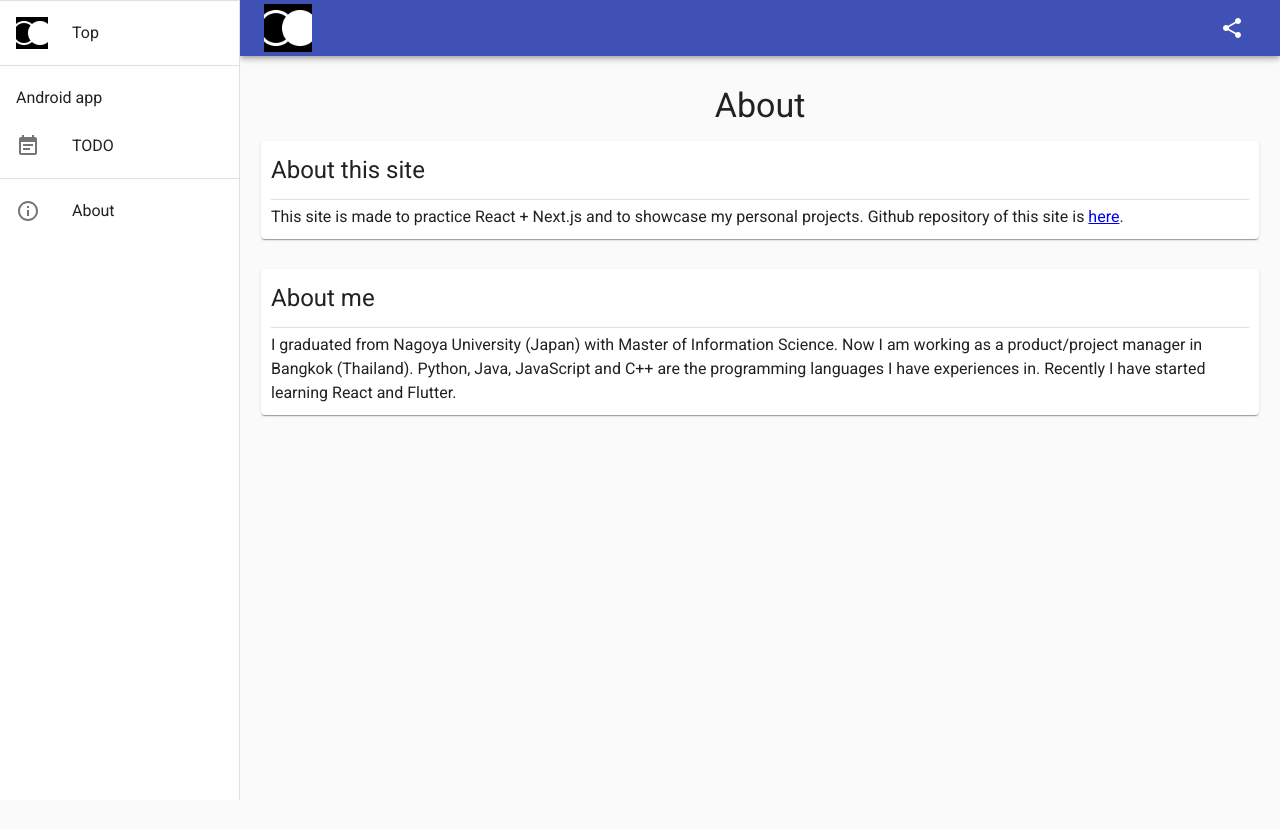
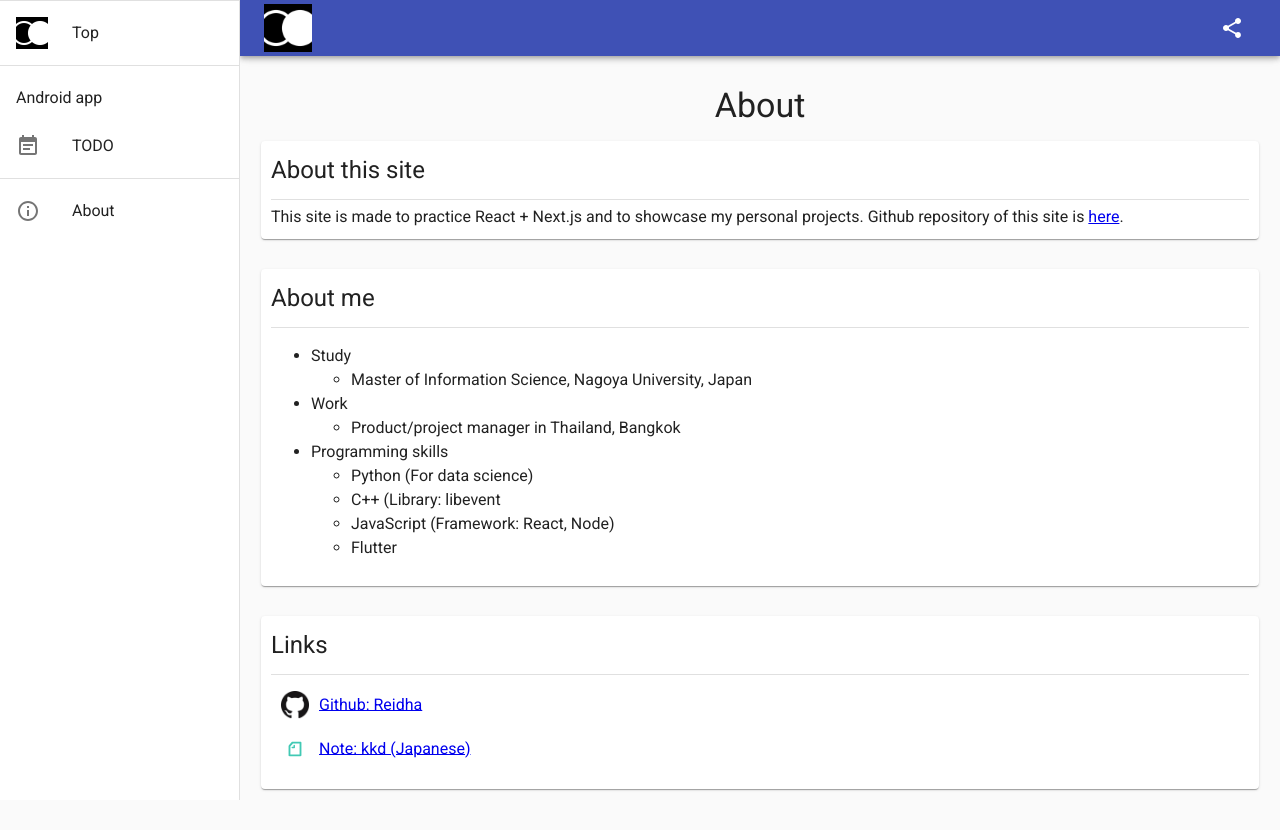
Before and after one commit to reidha/next_site, a Next.js app: page /about in a window 1280 px wide. Shown: the top 830 px of the page. Before the commit the page ends 800 px from the top, so only its background shows below. Built offline with nearby package versions, Linux system fonts and the light colour scheme.

Commit message:
complete about page

```diff
--- a/pages/about.js
+++ b/pages/about.js
@@ -1,5 +1,5 @@
 import Layout from '../components/Layout';
-import { urlGithubReidha, urlGithubNextSite } from '../utils/constant';
+import { urlGithubReidha, urlGithubNextSite, urlNoteKkd } from '../utils/constant';
 
 import { Paper, Typography, Divider } from '@material-ui/core';
 import { makeStyles, createStyles, useTheme } from '@material-ui/core/styles';
@@ -15,6 +15,10 @@ const useStyles = makeStyles(theme =>
         },
         divider: {
             margin: '5px 0px 5px 0px'
+        },
+        logoLink: {
+            verticalAlign: 'middle',
+            marginLeft: '10px'
         }
     })
 );
@@ -29,7 +33,7 @@ export default function About(props) {
             <Paper className={classes.paperContainer}>
                 <Typography variant="h5">About this site</Typography>
                 <Divider className={classes.divider}/>
-                <Typography variant="body1">
+                <Typography variant="body1" component="div">
                     This site is made to practice React + Next.js and to showcase my personal projects.
                     Github repository of this site is <a href={urlGithubNextSite}>here</a>.
                 </Typography>
@@ -37,11 +41,45 @@ export default function About(props) {
             <Paper className={classes.paperContainer}>
                 <Typography variant="h5">About me</Typography>
                 <Divider className={classes.divider}/>
-                <Typography variant="body1">
-                    I graduated from Nagoya University (Japan) with Master of Information Science.
-                    Now I am working as a product/project manager in Bangkok (Thailand).
-                    Python, Java, JavaScript and C++ are the programming languages I have experiences in.
-                    Recently I have started learning React and Flutter.
+                <Typography variant="body1" component="div">
+                    <ul>
+                        <li>Study
+                            <ul>
+                                <li>Master of Information Science, Nagoya University, Japan</li>
+                            </ul>
+                        </li>
+                        <li>Work
+                            <ul>
+                                <li>Product/project manager in Thailand, Bangkok</li>
+                            </ul>
+                        </li>
+                        <li>Programming skills
+                            <ul>
+                                <li>Python (For data science)</li>
+                                <li>C++ (Library: libevent</li>
+                                <li>JavaScript (Framework: React, Node)</li>
+                                <li>Flutter</li>
+                            </ul>
+                        </li>
+                    </ul>
+                </Typography>
+            </Paper>
+            <Paper className={classes.paperContainer}>
+                <Typography variant="h5">Links</Typography>
+                <Divider className={classes.divider}/>
+                <Typography variant="body1" component="div">
+                    <p>
+                        <a href={urlGithubReidha} target="_blank">
+                            <img src="/image/github-logo.png" alt="Github Logo" height="28" className={classes.logoLink} />
+                            <span className={classes.logoLink}>Github: Reidha</span>
+                        </a>
+                    </p>
+                    <p>
+                        <a href={urlNoteKkd} target="_blank">
+                            <img src="/image/note-logo.svg" alt="Note Logo" height="28" className={classes.logoLink} />
+                            <span className={classes.logoLink}>Note: kkd (Japanese)</span>
+                        </a>
+                    </p>
                 </Typography>
             </Paper>
         </Layout>
--- a/utils/constant.js
+++ b/utils/constant.js
@@ -3,6 +3,7 @@ export const url = "https://reidha.github.io";
 
 export const urlGithubReidha = "https://github.com/reidha";
 export const urlGithubNextSite = "https://github.com/reidha/next_site";
+export const urlNoteKkd = "https://note.com/kkd314";
 
 export const gaTrackingId = "UA-145380315-1";
 
```
Also changed, not shown: public/image/github-logo.png (added), public/image/note-logo.svg (added).
